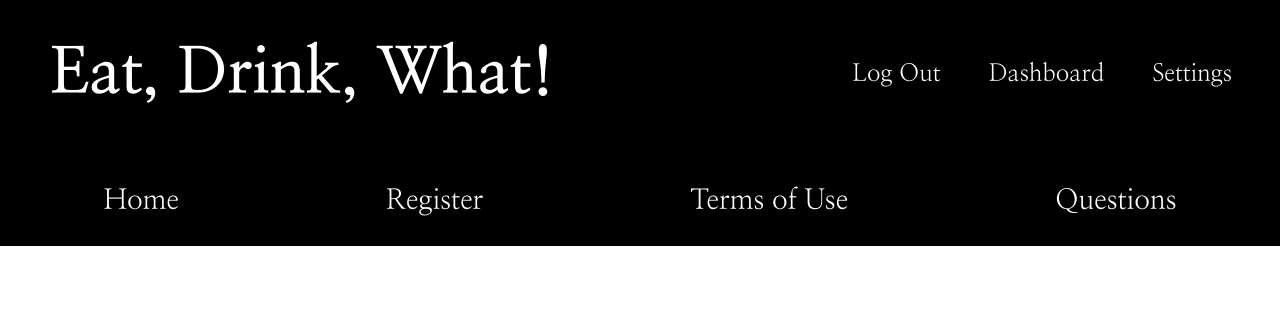
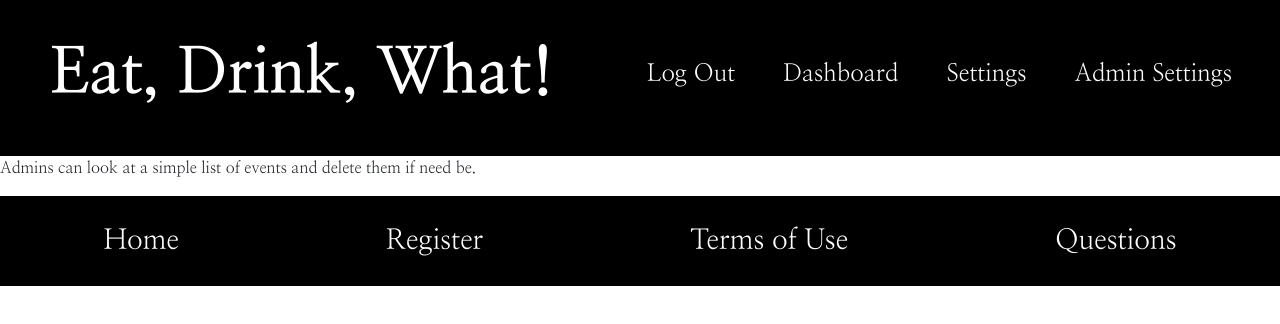
Before and after one commit to bluedragonscales/events-bulletin-app, a Vue app in the folder front-end/: page /admin/settings in a window 1280 px wide. Shown: the top 324 px of the page. Built offline with nearby package versions, Linux system fonts and the light colour scheme; what @meforma/vue-toaster would draw is missing.

Commit message:
Added more pages for admin and user

```diff
--- /dev/null
+++ b/front-end/src/components/admin/AdminSettings.vue
@@ -0,0 +1,3 @@
+<template>
+    <p>Admins can look at a simple list of events and delete them if need be.</p>
+</template>
--- a/front-end/src/components/header-footer/AppHeader.vue
+++ b/front-end/src/components/header-footer/AppHeader.vue
@@ -14,11 +14,15 @@
             </li>
 
             <li class="nav-item fs-4">
-                <router-link to="/user/dashboard" class="nav-link text-white">Dashboard</router-link>
+                <router-link to="/dashboard" class="nav-link text-white">Dashboard</router-link>
             </li>
 
             <li class="nav-item fs-4">
-                <router-link to="/user/dashboard" class="nav-link text-white">Settings</router-link>
+                <router-link to="/settings" class="nav-link text-white">Settings</router-link>
+            </li>
+
+            <li class="nav-item fs-4">
+                <router-link to="/admin/settings" class="nav-link text-white">Admin Settings</router-link>
             </li>
         </ul>
     </nav>
--- a/front-end/src/components/main/AppHome.vue
+++ b/front-end/src/components/main/AppHome.vue
@@ -22,7 +22,7 @@
 
 
 <script>
-    import SignIn from './SignIn.vue';
+    import SignIn from '../utils/SignIn.vue';
 
     export default {
         components: {
--- /dev/null
+++ b/front-end/src/components/main/UserDashboard.vue
@@ -0,0 +1,3 @@
+<template>
+    <h1>Dashboard</h1>
+</template>
--- /dev/null
+++ b/front-end/src/components/main/UserSettings.vue
@@ -0,0 +1,15 @@
+<template>
+    <h2>Your settings</h2>
+
+    <p>Your email</p>
+    <p>Your password</p>
+
+    <ul>
+        <li>Your event 1</li>
+        <li>Your event 2</li>
+        <li>Your event 3</li>
+    </ul>
+
+    <p>Add new event</p>
+    <p>Delete your event</p>
+</template>
--- a/front-end/src/components/main/SignIn.vue
+++ b/front-end/src/components/utils/SignIn.vue
@@ -46,7 +46,7 @@
 <script>
     import {Form, Field} from 'vee-validate';
     import * as yup from 'yup';
-    import FormInput from '../utils/FormInput.vue';
+    import FormInput from './FormInput.vue';
 
     export default {
         data() {
```
Also changed, not shown: front-end/src/routes.js (+7 -1 lines).
